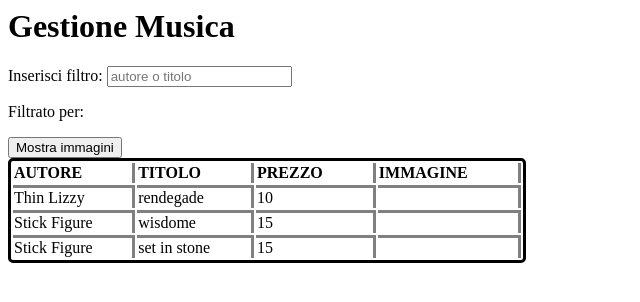
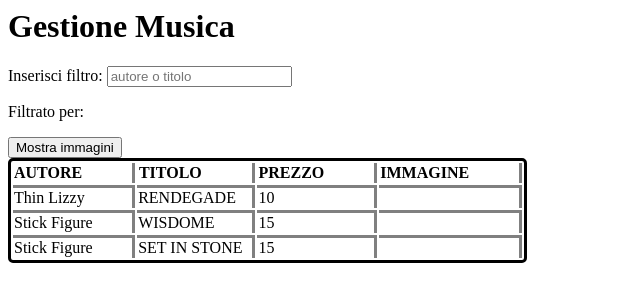
Before and after one commit to lisa2305/gestione-musica, an Angular app: page / in a window 1280 px wide. Shown: the top 302 px of the page, without its empty margins (0-640 px from the left). Built offline with nearby package versions, Linux system fonts and the light colour scheme.

Commit message:
1 file modified

```diff
--- a/src/app/musica/musica-html.component.html
+++ b/src/app/musica/musica-html.component.html
@@ -16,7 +16,7 @@
     </tr>
     <tr *ngFor="let m of registrazione">
       <td>{{ m.autore }}</td>
-      <td>{{ m.titolo }}</td>
+      <td>{{ m.titolo | uppercase}}</td>
       <td>{{ m.prezzo }}</td>
       <td>
         <img *ngIf="imm" [src]="m.immagine" width="100" height="100" />
```
